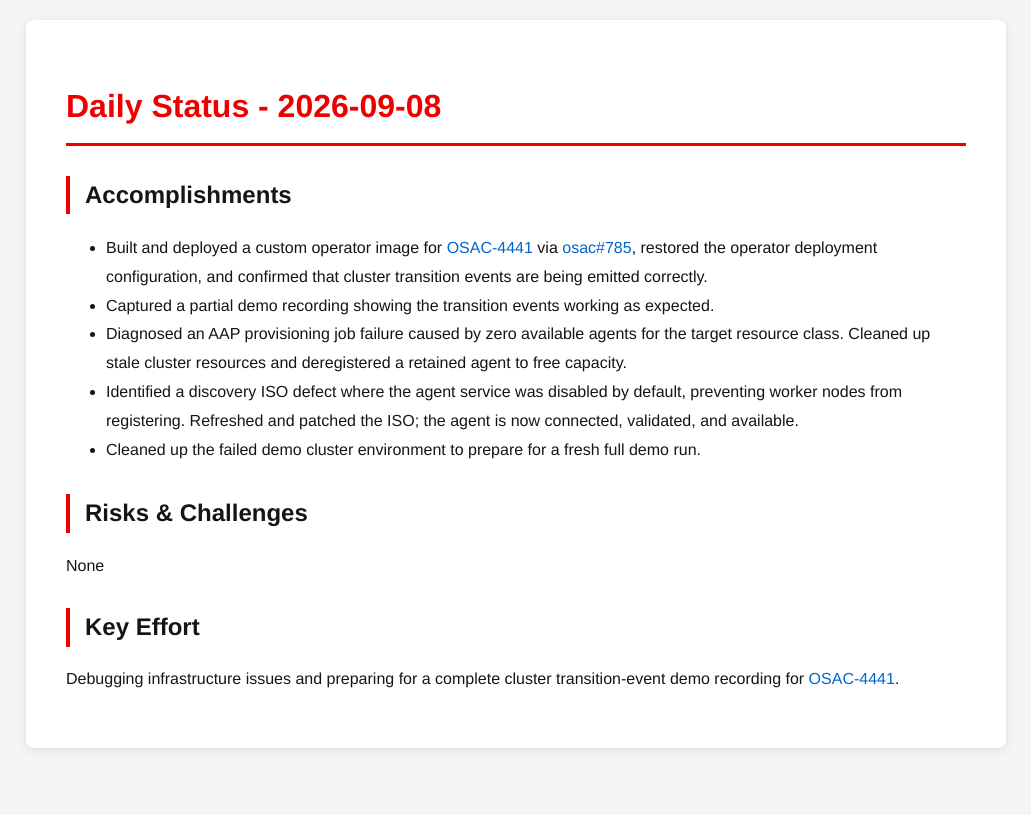
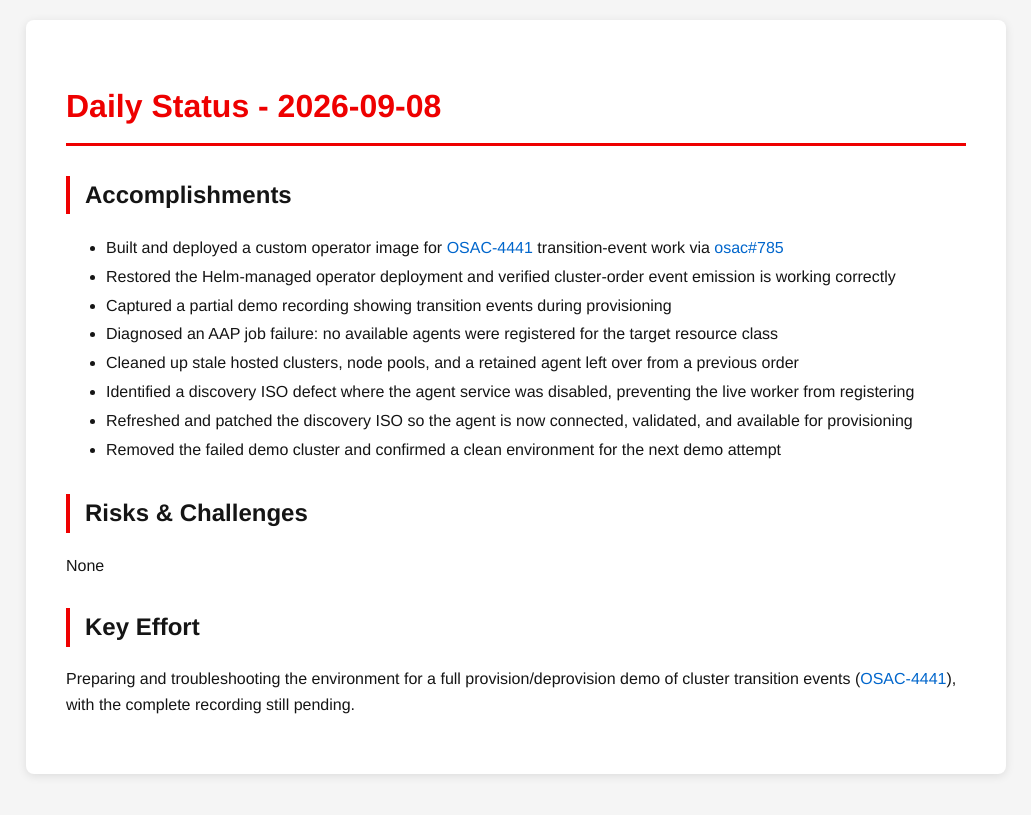
Before and after one commit to tzvatot/daily-status, a Jekyll site: the page built from 2026-09-08.md, in a window 1280 px wide. Shown: the top 815 px of the page, without its empty margins (124-1155 px from the left). Built offline with Jekyll 4.4.1, drawn with Linux system fonts in a browser that asks for light colours.

Commit message:
Daily status update - 2026-09-08

```diff
--- a/2026-09-08.md
+++ b/2026-09-08.md
@@ -7,14 +7,17 @@ date: 2026-09-08
 # Daily Status - 2026-09-08
 
 ## Accomplishments
-- Built and deployed a custom operator image for [OSAC-4441](https://redhat.atlassian.net/browse/OSAC-4441) via [osac#785](https://github.com/osac-project/osac/pull/785), restored the operator deployment configuration, and confirmed that cluster transition events are being emitted correctly.
-- Captured a partial demo recording showing the transition events working as expected.
-- Diagnosed an AAP provisioning job failure caused by zero available agents for the target resource class. Cleaned up stale cluster resources and deregistered a retained agent to free capacity.
-- Identified a discovery ISO defect where the agent service was disabled by default, preventing worker nodes from registering. Refreshed and patched the ISO; the agent is now connected, validated, and available.
-- Cleaned up the failed demo cluster environment to prepare for a fresh full demo run.
+- Built and deployed a custom operator image for [OSAC-4441](https://redhat.atlassian.net/browse/OSAC-4441) transition-event work via [osac#785](https://github.com/osac-project/osac/pull/785)
+- Restored the Helm-managed operator deployment and verified cluster-order event emission is working correctly
+- Captured a partial demo recording showing transition events during provisioning
+- Diagnosed an AAP job failure: no available agents were registered for the target resource class
+- Cleaned up stale hosted clusters, node pools, and a retained agent left over from a previous order
+- Identified a discovery ISO defect where the agent service was disabled, preventing the live worker from registering
+- Refreshed and patched the discovery ISO so the agent is now connected, validated, and available for provisioning
+- Removed the failed demo cluster and confirmed a clean environment for the next demo attempt
 
 ## Risks & Challenges
 None
 
 ## Key Effort
-Debugging infrastructure issues and preparing for a complete cluster transition-event demo recording for [OSAC-4441](https://redhat.atlassian.net/browse/OSAC-4441).
+Preparing and troubleshooting the environment for a full provision/deprovision demo of cluster transition events ([OSAC-4441](https://redhat.atlassian.net/browse/OSAC-4441)), with the complete recording still pending.
```
